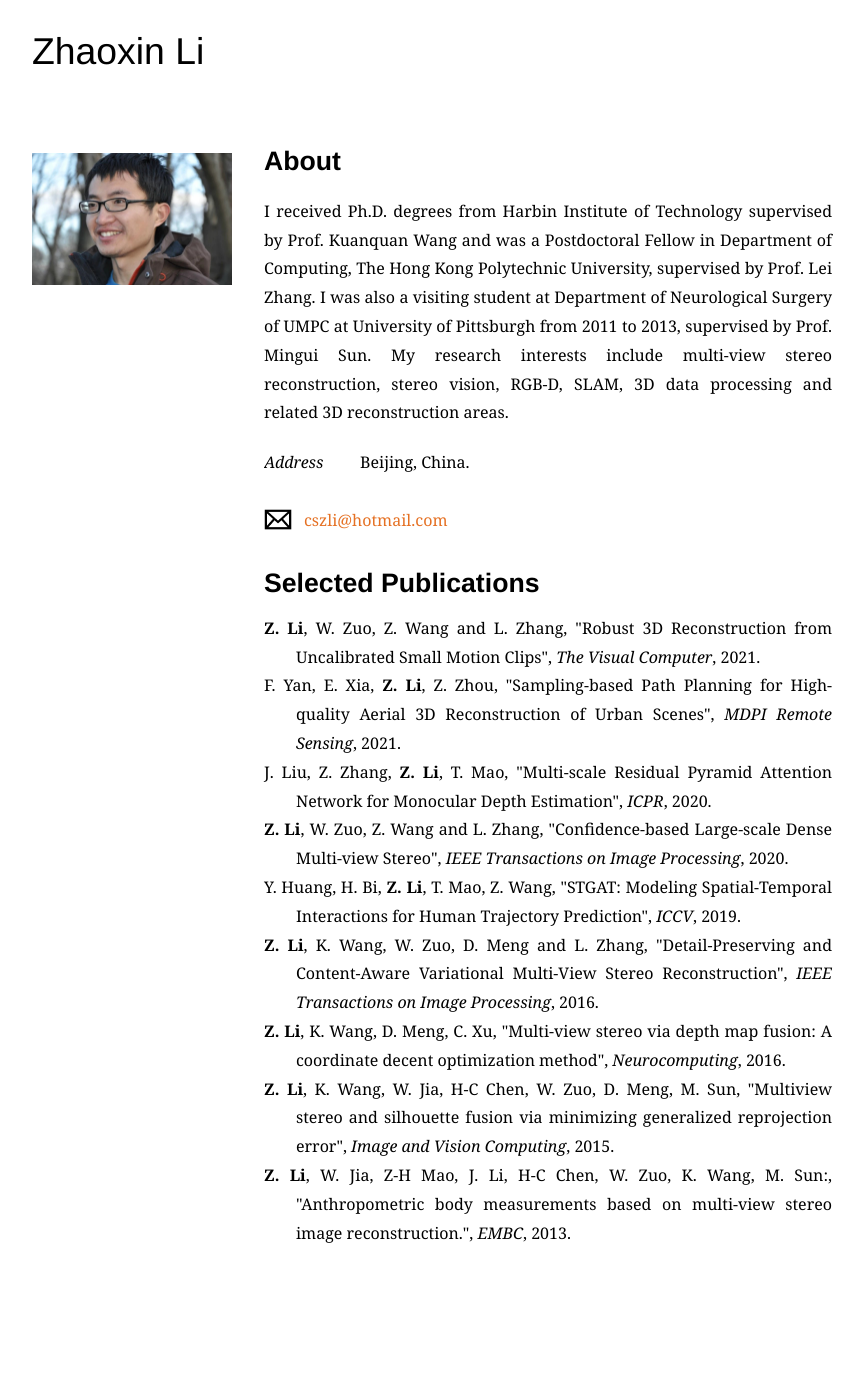
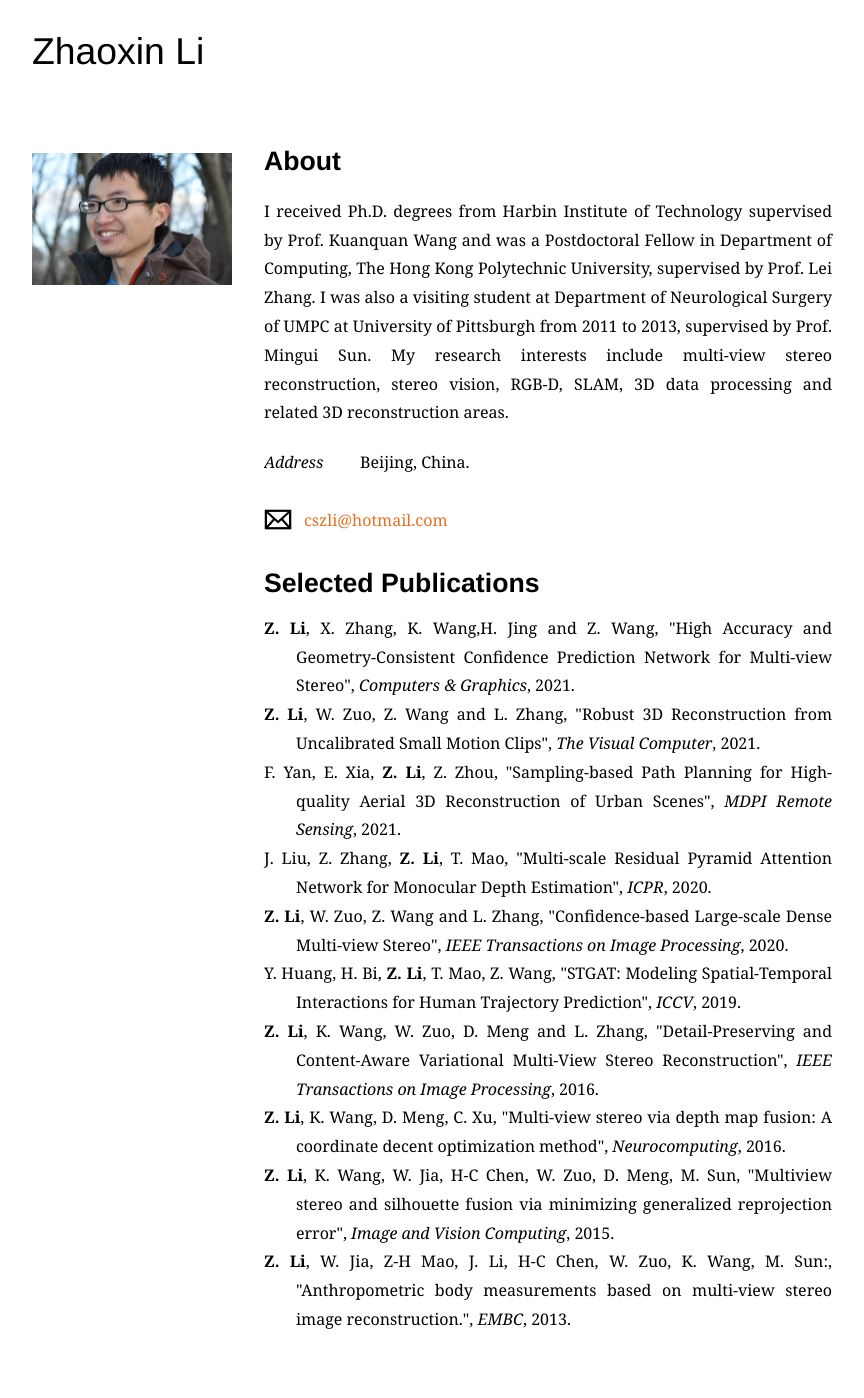
Before and after one commit to zhaoxinli/zhaoxinli.github.io, a Jekyll site: the page built from index.html, in a window 1280 px wide. Shown: the whole page, without its empty margins (208-1072 px from the left). Built offline with Jekyll 4.4.1, drawn with Linux system fonts in a browser that asks for light colours; some web fonts are replaced; before the commit the page ends 1311 px from its top, so only the background shows below that.

Commit message:
Signed-off-by: zhaoxinli <cszli@hotmail.com>

```diff
--- a/index.html
+++ b/index.html
@@ -30,6 +30,9 @@
 <!-- <h4>Publications</h4> -->
       <ul class="cv">
 <li>
+          <div align="justify"><strong>Z. Li</strong>, X. Zhang, K. Wang,H. Jing and Z. Wang, &quot;High Accuracy and Geometry-Consistent Confidence Prediction Network for Multi-view Stereo&quot;</a>,  <em>Computers & Graphics</em>, 2021.</div>
+</li>
+<li>
           <div align="justify"><strong>Z. Li</strong>, W. Zuo, Z. Wang and L. Zhang, &quot;Robust 3D Reconstruction from Uncalibrated Small Motion
 Clips&quot;</a>,  <em>The Visual Computer</em>, 2021.</div>
 </li>
```
